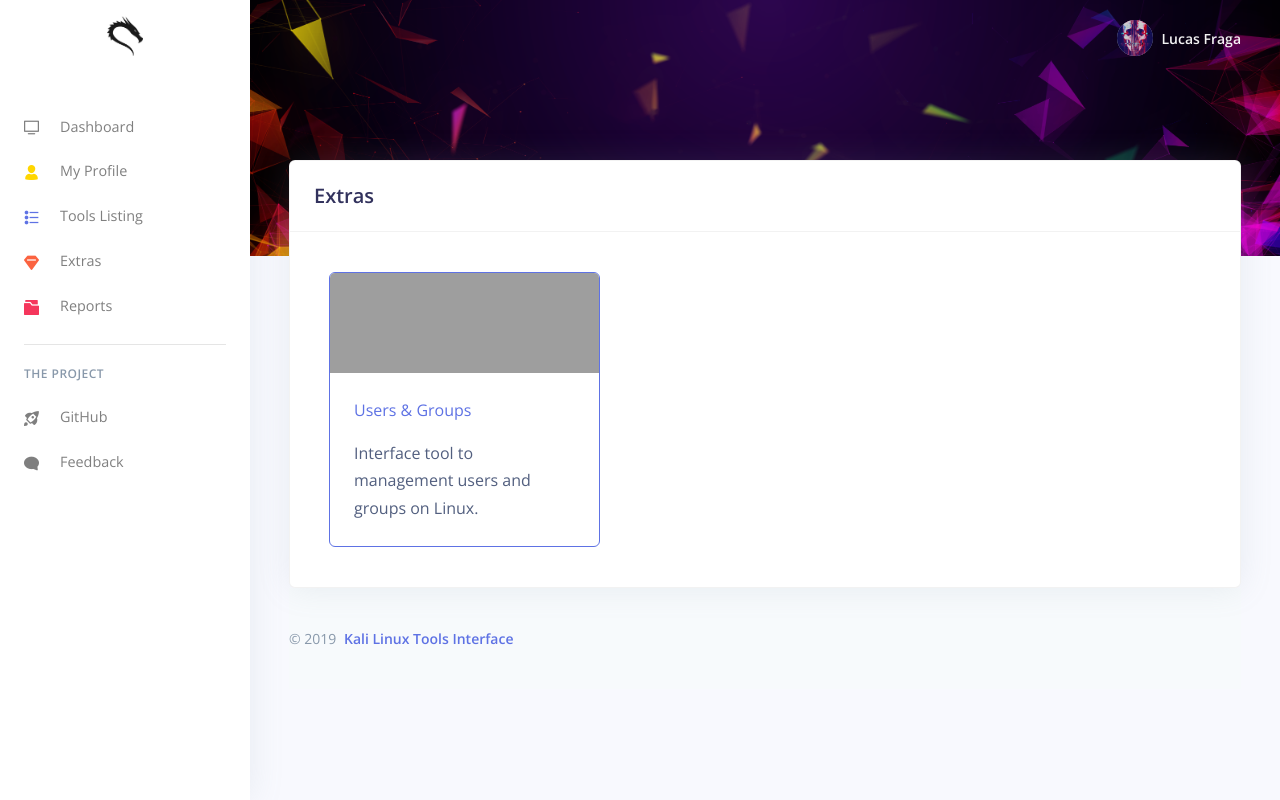
After one commit to lucasfrag/Kali-Linux-Tools-Interface, a PHP site: page /extras.php in a window 1280 px wide. The commit adds this page. Run offline with PHP 8.4, Linux system fonts and the light colour scheme; some libraries are stand-ins or nearby versions; grey boxes are pictures that could not be loaded.

Commit message:
Add a new section

```diff
--- a/assets/includes/header.php
+++ b/assets/includes/header.php
@@ -83,6 +83,12 @@
         <li class="nav-item">
           <a class="nav-link" href="tools-listing.php">
             <i class="ni ni-bullet-list-67 text-primary"></i> Tools Listing
+          </a>
+        </li>
+
+        <li class="nav-item">
+          <a class="nav-link" href="extras.php">
+            <i class="ni ni-diamond text-warning"></i> Extras
           </a>
         </li>
 
--- /dev/null
+++ b/extras.php
@@ -0,0 +1,37 @@
+<!DOCTYPE html>
+<html>
+  <?php
+  	include("assets/includes/head.php");
+  ?>
+<body>
+	<?php
+		include("assets/includes/header.php")
+	?>
+
+	<!-- Page content -->
+    <div class="container-fluid mt--7">
+      <!-- Table -->
+      <div class="row">
+        <div class="col">
+          	<div class="card shadow">
+	            <div class="card-header bg-transparent">
+	              <h2 class="mb-0">Extras</h2>
+	            </div>
+
+            	<div class="card-body">
+            		<div class="col-sm-12 col-md-12 col-lg-6 col-xl-4">
+						<div class='card zoom-effect border-primary mb-3'>
+						  <img class="card-img-top" src="https://encrypted-tbn0.gstatic.com/images?q=tbn:ANd9GcQdZ1dDr9CFn2DPV90PQy107HU3-GWESbJ8qU7YKaYzvzmMQhUI" style="object-fit: cover;" height="100px" >
+						  <div class="card-body">
+						  	<p class="card-text text-primary">Users & Groups</p>
+						    <p class="card-text">Interface tool to management users and groups on Linux.</p>
+						  </div>
+						</div>
+					</div>
+				</div>
+			</div>
+	<?php
+		include("assets/includes/footer.php")
+	?>
+</body>
+</html>
--- a/tools-listing.php
+++ b/tools-listing.php
@@ -33,7 +33,7 @@
 								$released = $resultado['released'];
 						?>
 
-						<div class="col-sm-12 col-md-6 col-lg-6 col-xl-4">
+						<div class="col-sm-12 col-md-12 col-lg-6 col-xl-6">
 
 								<?php
 									if(is_null($released)) {
```
